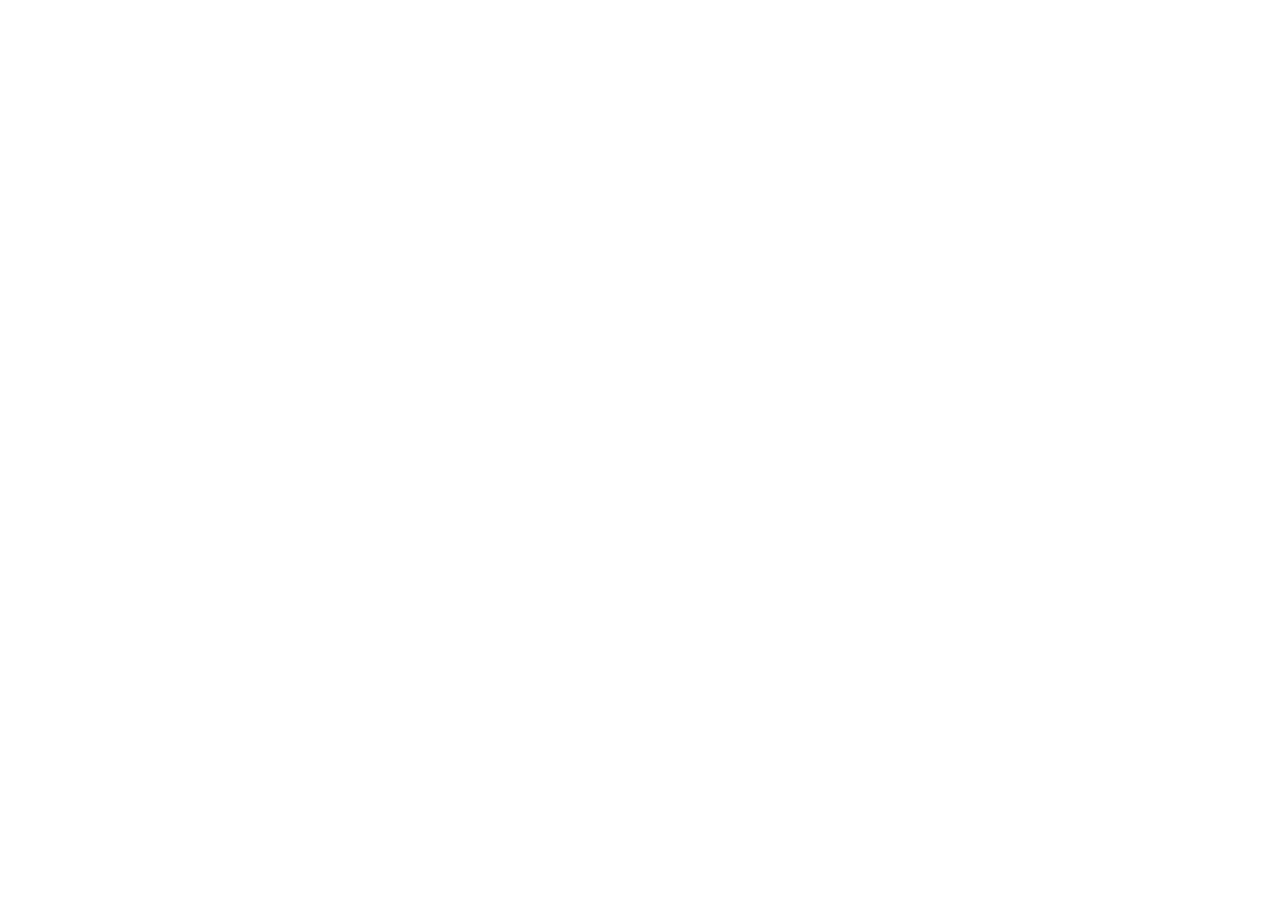
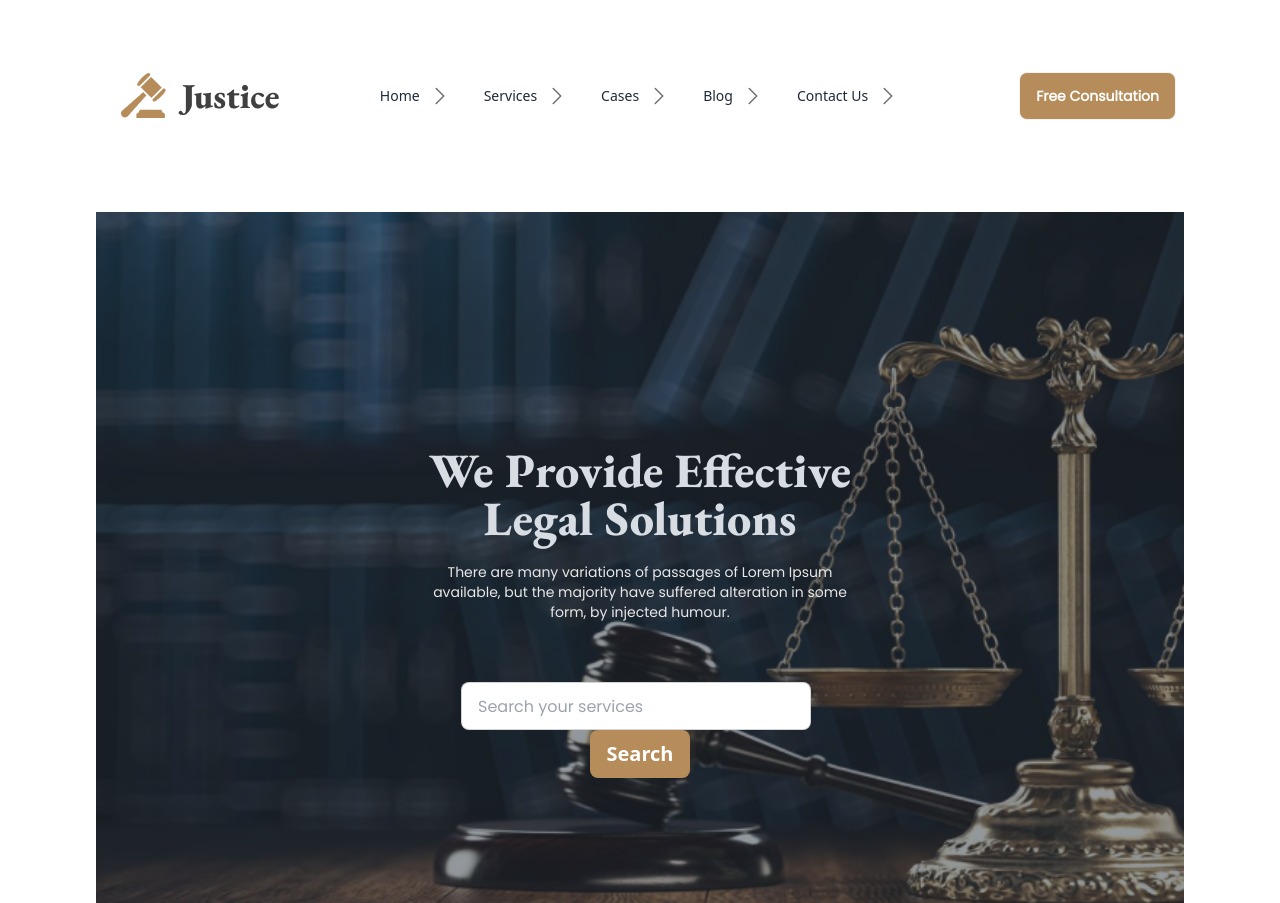
Before and after one commit to ruhulamin112/leagal-solution, a plain HTML site: page index.html in a window 1280 px wide. Shown: the top 903 px of the page. Before the commit the page ends 800 px from the top, so only its background shows below. Drawn offline with nearby package versions, Linux system fonts and the light colour scheme.

Commit message:
added to nav section and hero section

```diff
--- a/index.html
+++ b/index.html
@@ -3,9 +3,148 @@
 <head>
     <meta charset="UTF-8">
     <meta name="viewport" content="width=device-width, initial-scale=1.0">
-    <title>Document</title>
+    <title>Leagal-Solution</title>
+
+    <!--============== tailwind and daisyUi cdn ==================-->
+
+    <link href="https://cdn.jsdelivr.net/npm/daisyui@3.9.1/dist/full.css" rel="stylesheet" type="text/css" />
+    <script src="https://cdn.tailwindcss.com"></script>
+
+
+        <!--========== EB Garamond and poppiens font link google ===========-->
+
+        <link rel="preconnect" href="https://fonts.googleapis.com">
+        <link rel="preconnect" href="https://fonts.gstatic.com" crossorigin>
+        <link href="https://fonts.googleapis.com/css2?family=EB+Garamond:wght@400;800&family=Poppins&display=swap" rel="stylesheet">
+
+        <!--================ font awosome cdn =================-->
+
+        <link rel="stylesheet" href="https://cdnjs.cloudflare.com/ajax/libs/font-awesome/6.4.2/css/all.min.css" integrity="sha512-z3gLpd7yknf1YoNbCzqRKc4qyor8gaKU1qmn+CShxbuBusANI9QpRohGBreCFkKxLhei6S9CQXFEbbKuqLg0DA==" crossorigin="anonymous" referrerpolicy="no-referrer" />
+
+    <!-- =============== css modified ================== -->
+
+    <script>
+        tailwind.config = {
+          theme: {
+            extend: {
+              colors: {
+                clifford: '#da373d',
+                'primary-color' : '#B68C5A',
+
+
+              }
+            }
+          }
+        }
+      </script>
+
+    <style>
+
+        .font-EB-Garamond{
+            font-family: 'EB Garamond', serif;
+        }
+        .font-poppins {
+            font-family: 'Poppins', sans-serif;
+        }
+
+
+    </style>
+
 </head>
+
 <body>
+    <header >
+        <div class="max-w-screen-xl mx-auto px-8 md:px-16 lg:px-24 py-5 my-10">
+            <div class="navbar bg-base-100">
+                <div class="navbar-start">
+                  <div class="dropdown">
+                    <label tabindex="0" class="btn btn-ghost lg:hidden">
+                      <svg xmlns="http://www.w3.org/2000/svg" class="h-5 w-5" fill="none" viewBox="0 0 24 24" stroke="currentColor"><path stroke-linecap="round" stroke-linejoin="round" stroke-width="2" d="M4 6h16M4 12h8m-8 6h16" /></svg>
+                    </label>
+                    <ul tabindex="0" class="menu menu-sm dropdown-content mt-3 z-[1] p-2 shadow bg-base-100 rounded-box ">
+                      <li>
+                        <a>Home</a>
+                    </li>
+                      <li>
+                        <a>Services</a>
 
+                        </li>
+                      <li>
+                        <a>Cases</a>
+
+                    </li>
+                      <li>
+                        <a>Blog </a>
+
+                    </li>
+                      <li>
+                        <a>Contact Us</a>
+                    </li>
+
+                    </ul>
+                  </div>
+                  <a class="btn btn-ghost normal-case text-2xl">
+                    <img src="images/logo2.png" alt="">
+                    </a>
+                </div>
+                <div class="navbar-center hidden lg:flex">
+                  <ul class="menu menu-horizontal px-1">
+
+                    <li>
+                        <a>Home
+                            <img src="images/Frame (3).svg" alt="">
+                        </a>
+                    </li>
+                      <li>
+                        <a>Services
+                            <img src="images/Frame (3).svg" alt="">
+                        </a>
+
+                    </li>
+                      <li>
+                        <a>Cases
+                            <img src="images/Frame (3).svg" alt="">
+                        </a>
+                    </li>
+                      <li>
+                        <a>Blog
+                            <img src="images/Frame (3).svg" alt="">
+                        </a>
+                    </li>
+                      <li>
+                        <a>Contact Us
+                            <img src="images/Frame (3).svg" alt="">
+                        </a>
+                    </li>
+
+                  </ul>
+                </div>
+                <div class="navbar-end ">
+                  <a class="btn font-semibold font-poppins bg-primary-color text-white normal-case">Free Consultation</a>
+                </div>
+              </div>
+        </div>
+    </header>
+    <!--================= hero section ======================-->
+
+        <section class="max-w-screen-xl mx-auto px-8 md:px-16 lg:px-24 py-5 my-10">
+            <div class="hero min-h-screen bacroun-opacity-60" style="background-image: url(images/banner.png);">
+                <div class="hero-overlay "></div>
+                <div class="hero-content text-center text-neutral-content">
+                  <div class="max-w-md">
+                    <h1 class="mb-5 text-3xl lg:text-5xl font-EB-Garamond font-extrabold">We Provide Effective  Legal Solutions</h1>
+
+                    <p class="mb-5 font-normal text-sm font-poppins text-[#E7E7E7]">There are many variations of passages of Lorem Ipsum available, but the majority have suffered alteration in some form, by injected humour.</p>
+                    <div class=" lg:pt-10">
+                        <input type="text" placeholder="Search your services" class="input input-bordered  max-w-lg mr-2 font-poppins font-normal" />
+                        <button class="btn bg-primary-color border-none .font-poppins normal-case text-white text-xl">Search</button>
+                    </div>
+
+                  </div>
+                </div>
+              </div>
+        </section>
+    <main></main>
+    <footer></footer>
 </body>
 </html>
--- /dev/null
+++ b/tailwind.config.js
@@ -0,0 +1,8 @@
+/** @type {import('tailwindcss').Config} */
+module.exports = {
+    content: ["./src/**/*.{html,js}"],
+    theme: {
+      extend: {},
+    },
+    plugins: [],
+  }
```
Also changed, not shown: images/Frame (3).svg (added).
